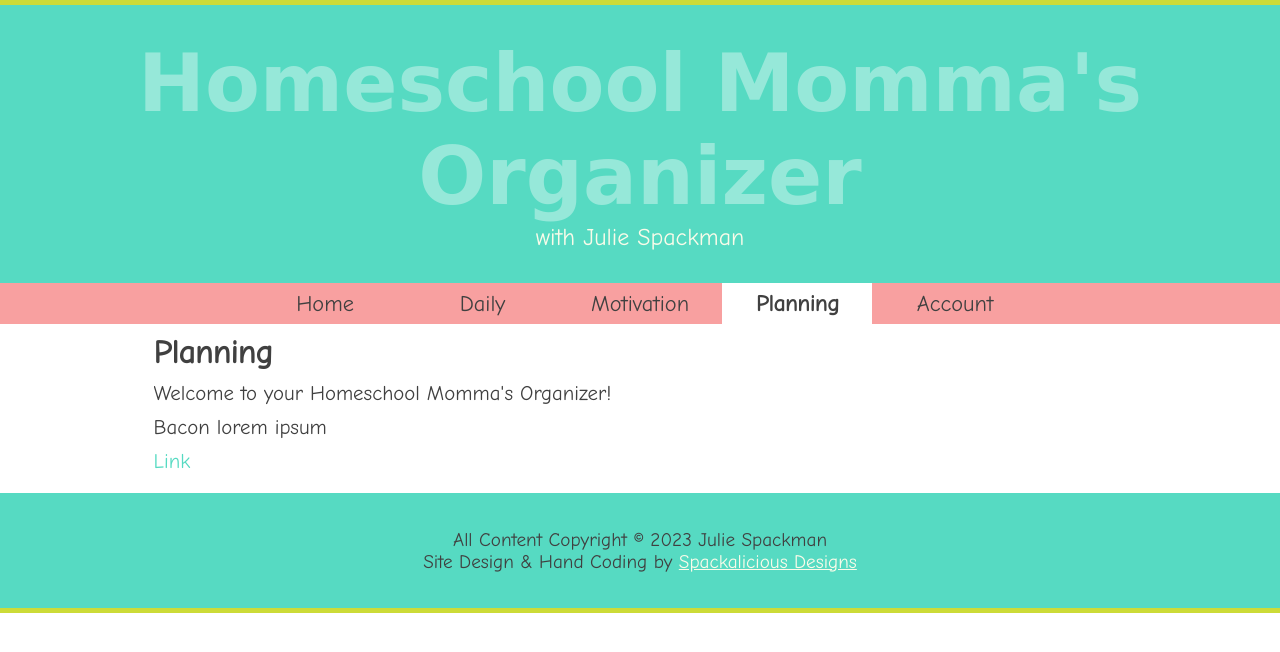
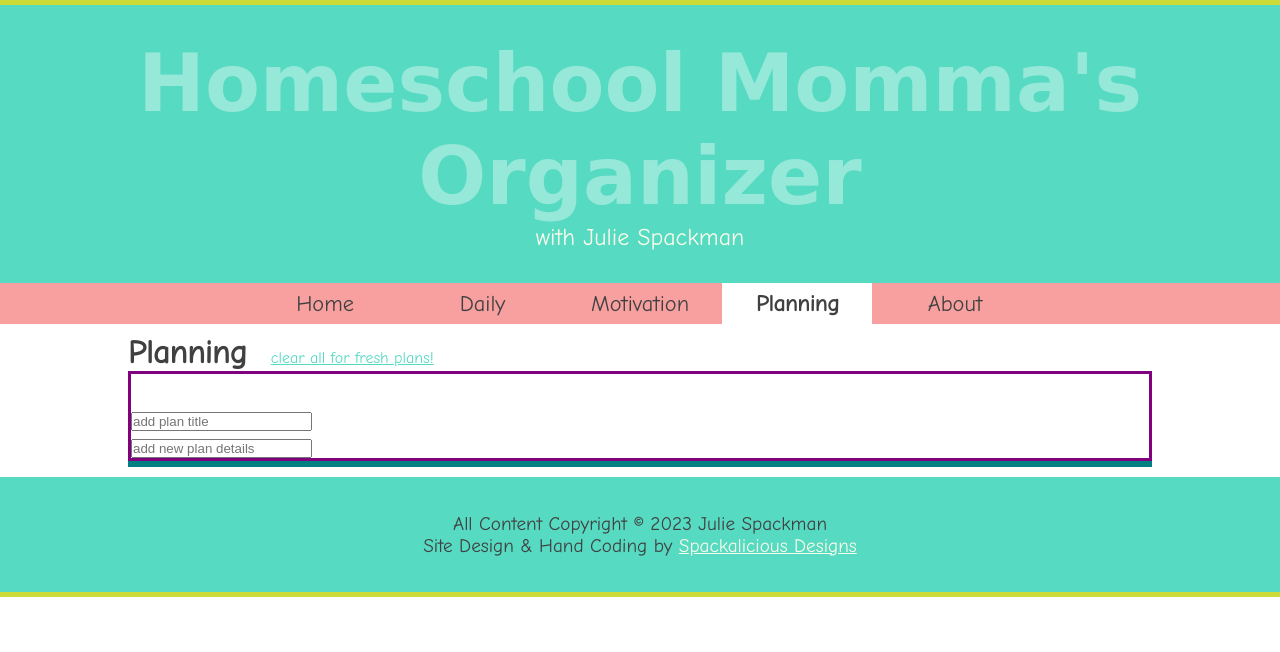
Before and after one commit to Spackalicious/https---github.com-Spackalicious-WDD330_WebFrontend_JulieFinalProject, a PHP site: page /planning.php in a window 1280 px wide. Shown: the top 652 px of the page. Run offline with PHP 8.4, Linux system fonts and the light colour scheme; some web fonts are replaced.

Commit message:
prepping for planning page

```diff
--- a/common/nav.php
+++ b/common/nav.php
@@ -13,8 +13,11 @@
         <li>
             <a href="planning.php" class="planning">Planning</a>
         </li>
+        <!-- <li>
+            <a href="account.php" class="account">Account</a>
+        </li> -->
         <li>
-            <a href="account.php" class="account">Account</a>
+            <a target="_blank" href="https://www.homeschool.juliespackman.com/" class="about">About</a>
         </li>
     </ul>
 </nav>
--- a/css/partials/_motivation.scss
+++ b/css/partials/_motivation.scss
@@ -35,7 +35,7 @@ display: flex;
 flex-flow: row wrap;
 width: 80%;
 // border: solid gold;
-margin: 0 auto;
+margin: 0 auto 30px auto;
     li {
         width: 50px;
         height: 50px;
--- /dev/null
+++ b/css/partials/_planning.scss
@@ -0,0 +1,40 @@
+// begin daily page section
+#planningPart {
+    // main section
+    width: 80%;
+    margin: 10px auto;
+    text-align: left;
+    // border: solid green;
+    color: white;
+    h3 {
+      display: inline;
+    }
+    .planning-controls {
+      display: inline;
+      li {
+        display: inline;
+        margin: 0 20px;
+        text-decoration: underline;
+        color: $color-4;
+        cursor: pointer;
+        &:hover {
+          color: $color-3d;
+        }
+      }
+    }
+    .plan-input {
+      border: solid purple;
+      #inputPlanContainer {
+        border: solid red;
+        .inputPlanTitle {
+          border: solid blue;
+        }
+        .input-plan-details {
+          border: solid green;
+        }
+      }
+    }
+    .plan-grid {
+      border: solid teal;
+    }
+  }
--- a/css/style.css
+++ b/css/style.css
@@ -369,7 +369,7 @@ footer a {
   display: flex;
   flex-flow: row wrap;
   width: 80%;
-  margin: 0 auto;
+  margin: 0 auto 30px auto;
 }
 #motUL li {
   width: 50px;
@@ -416,6 +416,35 @@ footer a {
   background-color: #96e8d9;
 }
 
+#planningPart {
+  width: 80%;
+  margin: 10px auto;
+  text-align: left;
+  color: white;
+}
+#planningPart h3 {
+  display: inline;
+}
+#planningPart .planning-controls {
+  display: inline;
+}
+#planningPart .planning-controls li {
+  display: inline;
+  margin: 0 20px;
+  text-decoration: underline;
+  color: #56DAC2;
+  cursor: pointer;
+}
+#planningPart .planning-controls li:hover {
+  color: #f8a0a0;
+}
+#planningPart .plan-input {
+  border: solid purple;
+}
+#planningPart .plan-grid {
+  border: solid teal;
+}
+
 * {
   margin: 0;
   padding: 0;
--- a/css/style.scss
+++ b/css/style.scss
@@ -5,6 +5,7 @@
 @import 'partials/footer';
 @import 'partials/daily';
 @import 'partials/motivation';
+@import 'partials/planning';
 
 * {
     margin: 0;
--- a/index.php
+++ b/index.php
@@ -28,8 +28,9 @@
                 <li>~ <a href="motivation.php">A team motivation tracker</a>. You can see the back story of how this began in our home <a href="https://www.homeschool.juliespackman.com/motivation.php#pizza" target="_blank">here</a>!</li>
                 <li>~ <a href="planning.php">A notes page</a> where you can keep your thoughts for future planning!</li>
             </ul>
-            <p><a href="account.php">Get your free account now!</a></p>
-            <p><br><i>*Currently, this site app is in the beta stages. Information you submit is ONLY kept on your end in localStorage. Clearing your cookies will clear your data. I do not yet have any databases set up to store your information. This includes login information. Eventually, I'll get this more polished. For now, un/pw will protect your info from your kids, which may or may not be helpful. *smile* If the data is important to you, a quick screenshot saved can keep your lists and notes from being lost on accident! Thank you for your understanding and patience!</i></p>
+            <!-- <p><a href="account.php">Get your free account now!</a></p> -->
+            <!-- <p><br><i>*Currently, this site app is in the beta stages. Information you submit is ONLY kept on your end in localStorage. Clearing your cookies will clear your data. I do not yet have any databases set up to store your information. This includes login information. Eventually, I'll get this more polished. For now, un/pw will protect your info from your kids, which may or may not be helpful. *smile* If the data is important to you, a quick screenshot saved can keep your lists and notes from being lost on accident! Thank you for your understanding and patience!</i></p> -->
+            <p><br><i>*Currently, this {free} site app is in the beta stages. Information you submit is ONLY kept on your end in localStorage. Clearing your cookies will clear your data. Eventually, I'll get this more polished! *smile* If the data is important to you, a quick screenshot saved can keep your lists and notes from being lost on accident! Thank you for your understanding and patience!</i></p>
         </div>
 
     </section>
--- a/planning.php
+++ b/planning.php
@@ -8,6 +8,7 @@
     <style>
         .planning {background-color: white; font-weight: bold;}
     </style>
+    <script src="scripts/planning.js" defer></script>
 </head>
 
 <body>
@@ -15,16 +16,17 @@
     <?php include 'common/nav.php';?>
 
 
-    <section>
-        <!-- <div class="body-img">
-            <img src="images/index2.jpg" alt="Julie's family photo">
-        </div>     -->
+    <section id="planningPart">
 
-        <div class="body-text">
-        <h3>Planning</h3>
-            <p>Welcome to your Homeschool Momma's Organizer!</p>
-            <p>Bacon lorem ipsum</p>
-            <p><a href="">Link</a></p>
+        <div class="planning-div">
+            <h3>Planning</h3>
+            <ul class="planning-controls">
+                <li id="planningLists">clear all for fresh plans!</li>
+            </ul>
+            <div class="plan-input">
+            </div>
+            <div class="plan-grid">
+            </div>
         </div>
 
     </section>
--- /dev/null
+++ b/scripts/planning.js
@@ -0,0 +1,27 @@
+let planningInput = `<div id="inputPlanContainer">
+    <h1 class="inputPlanTitle">
+        <input type="textarea" class="input-plan-title" placeholder="add plan title">
+    </h1>
+    <input type="text" class="input-plan-details" placeholder="add new plan details"/>
+    <ul id="planItems">
+    </ul>
+</div>
+`;
+
+let section = document.querySelector('.plan-input');
+section.innerHTML = planningInput;
+
+
+// Clear All & Restart button
+function clearAllRestart() {
+    const clearPlans = document.querySelector("#planningLists");
+    clearPlans.addEventListener("click", function(ep){
+    let warningPlan = confirm("WARNING!!!\n\nAre you certain you want to clear your plans? \nThis will lose all information and give you a fresh planning area\n\nCancel = Keep your plans.\n\nOK = Clear your plans.");
+    if (warningPlan) {
+        // figure out what localStorage items will be called and how!
+        // localStorage.removeItem("list5");
+        window.location.reload();
+    }
+    })
+}
+clearAllRestart();
```
Also changed, not shown: 1 other file.
